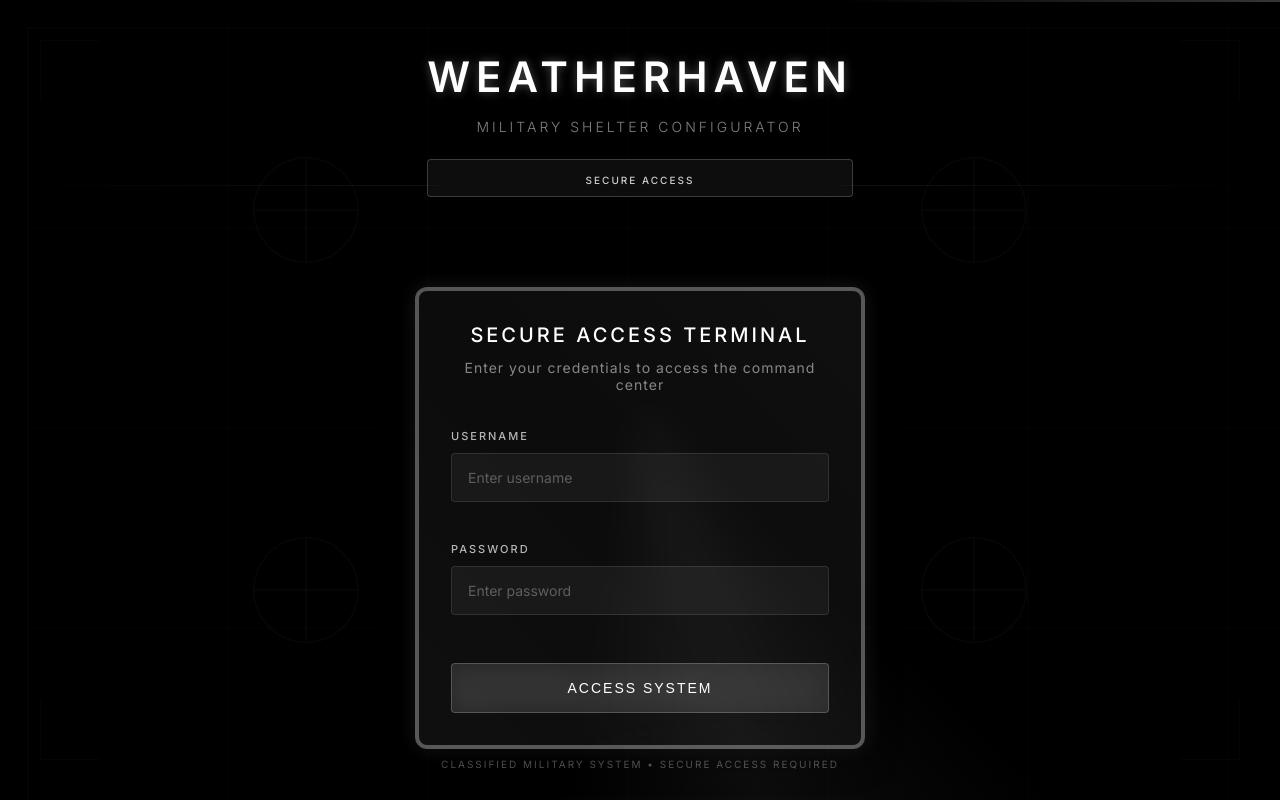
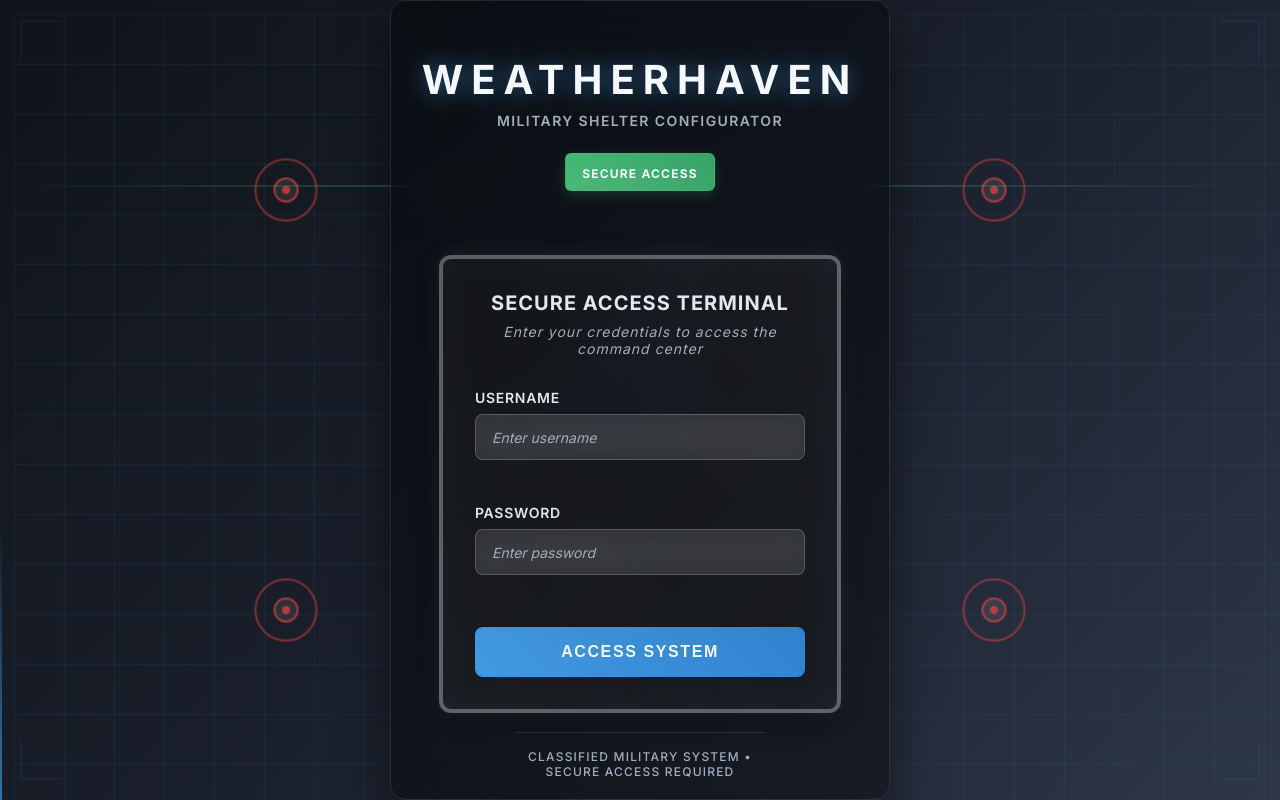
Before and after one commit to Ripper33-debug/weatherhaven-config-rescued, a React (Create React App) app: page / in a window 1280 px wide. Built offline with nearby package versions, Linux system fonts and the light colour scheme.

Commit message:
Enhanced LoginPage: Added comprehensive military-grade styling with animations and modern UI

```diff
--- /dev/null
+++ b/src/components/LoginPage.css
@@ -0,0 +1,523 @@
+/* LoginPage Component Styles */
+
+.login-container {
+  min-height: 100vh;
+  background: linear-gradient(135deg, #0f1419 0%, #1a202c 50%, #2d3748 100%);
+  display: flex;
+  align-items: center;
+  justify-content: center;
+  position: relative;
+  overflow: hidden;
+  font-family: 'Inter', -apple-system, BlinkMacSystemFont, 'Segoe UI', Roboto, sans-serif;
+}
+
+/* Animated Background */
+.login-background {
+  position: absolute;
+  top: 0;
+  left: 0;
+  right: 0;
+  bottom: 0;
+  z-index: 1;
+}
+
+.grid-overlay {
+  position: absolute;
+  top: 0;
+  left: 0;
+  right: 0;
+  bottom: 0;
+  background-image:
+    linear-gradient(rgba(66, 153, 225, 0.1) 1px, transparent 1px),
+    linear-gradient(90deg, rgba(66, 153, 225, 0.1) 1px, transparent 1px);
+  background-size: 50px 50px;
+  animation: gridMove 20s linear infinite;
+}
+
+@keyframes gridMove {
+  0% { transform: translate(0, 0); }
+  100% { transform: translate(50px, 50px); }
+}
+
+.radar-sweep {
+  position: absolute;
+  top: 50%;
+  left: 50%;
+  width: 300px;
+  height: 300px;
+  transform: translate(-50%, -50%);
+  border: 2px solid rgba(66, 153, 225, 0.3);
+  border-radius: 50%;
+  animation: radarSweep 4s linear infinite;
+}
+
+.radar-sweep::before {
+  content: '';
+  position: absolute;
+  top: 50%;
+  left: 50%;
+  width: 0;
+  height: 0;
+  border-left: 150px solid transparent;
+  border-right: 150px solid transparent;
+  border-bottom: 150px solid rgba(66, 153, 225, 0.1);
+  transform: translate(-50%, -50%) rotate(0deg);
+  animation: radarRotate 4s linear infinite;
+}
+
+@keyframes radarSweep {
+  0% { opacity: 0.3; }
+  50% { opacity: 0.8; }
+  100% { opacity: 0.3; }
+}
+
+@keyframes radarRotate {
+  0% { transform: translate(-50%, -50%) rotate(0deg); }
+  100% { transform: translate(-50%, -50%) rotate(360deg); }
+}
+
+.targeting-reticle {
+  position: absolute;
+  width: 60px;
+  height: 60px;
+  border: 2px solid rgba(239, 68, 68, 0.6);
+  border-radius: 50%;
+  animation: reticlePulse 2s ease-in-out infinite;
+}
+
+.targeting-reticle::before {
+  content: '';
+  position: absolute;
+  top: 50%;
+  left: 50%;
+  width: 20px;
+  height: 20px;
+  border: 2px solid rgba(239, 68, 68, 0.8);
+  border-radius: 50%;
+  transform: translate(-50%, -50%);
+}
+
+.targeting-reticle::after {
+  content: '';
+  position: absolute;
+  top: 50%;
+  left: 50%;
+  width: 8px;
+  height: 8px;
+  background: rgba(239, 68, 68, 0.9);
+  border-radius: 50%;
+  transform: translate(-50%, -50%);
+}
+
+.top-left { top: 10%; left: 10%; }
+.top-right { top: 10%; right: 10%; }
+.bottom-left { bottom: 10%; left: 10%; }
+.bottom-right { bottom: 10%; right: 10%; }
+
+@keyframes reticlePulse {
+  0%, 100% { transform: scale(1); opacity: 0.6; }
+  50% { transform: scale(1.1); opacity: 1; }
+}
+
+.data-stream {
+  position: absolute;
+  top: 0;
+  right: 0;
+  width: 2px;
+  height: 100%;
+  background: linear-gradient(to bottom, transparent, #4299e1, transparent);
+  animation: dataStream 3s linear infinite;
+}
+
+@keyframes dataStream {
+  0% { transform: translateY(-100%); }
+  100% { transform: translateY(100vh); }
+}
+
+.scan-line {
+  position: absolute;
+  left: 0;
+  right: 0;
+  height: 2px;
+  background: linear-gradient(90deg, transparent, #48bb78, transparent);
+  animation: scanMove 3s ease-in-out infinite;
+}
+
+@keyframes scanMove {
+  0%, 100% { opacity: 0.3; }
+  50% { opacity: 1; }
+}
+
+.corner-accent {
+  position: absolute;
+  width: 40px;
+  height: 40px;
+  border: 2px solid rgba(66, 153, 225, 0.4);
+}
+
+.corner-accent.top-left {
+  top: 20px;
+  left: 20px;
+  border-right: none;
+  border-bottom: none;
+}
+
+.corner-accent.top-right {
+  top: 20px;
+  right: 20px;
+  border-left: none;
+  border-bottom: none;
+}
+
+.corner-accent.bottom-left {
+  bottom: 20px;
+  left: 20px;
+  border-right: none;
+  border-top: none;
+}
+
+.corner-accent.bottom-right {
+  bottom: 20px;
+  right: 20px;
+  border-left: none;
+  border-top: none;
+}
+
+/* Main Content */
+.login-content {
+  position: relative;
+  z-index: 10;
+  background: rgba(0, 0, 0, 0.4);
+  backdrop-filter: blur(20px);
+  border: 1px solid rgba(255, 255, 255, 0.1);
+  border-radius: 1rem;
+  padding: 3rem;
+  max-width: 500px;
+  width: 90%;
+  box-shadow: 0 25px 50px rgba(0, 0, 0, 0.5);
+  animation: loginFadeIn 1s ease-out;
+}
+
+@keyframes loginFadeIn {
+  from {
+    opacity: 0;
+    transform: translateY(30px) scale(0.95);
+  }
+  to {
+    opacity: 1;
+    transform: translateY(0) scale(1);
+  }
+}
+
+/* Header */
+.login-header {
+  text-align: center;
+  margin-bottom: 2rem;
+}
+
+.logo-container {
+  margin-bottom: 2rem;
+}
+
+.system-title {
+  font-size: 2.5rem;
+  font-weight: 900;
+  color: #f7fafc;
+  margin: 0;
+  letter-spacing: 0.2em;
+  text-shadow: 0 0 20px rgba(66, 153, 225, 0.5);
+  animation: titleGlow 3s ease-in-out infinite;
+}
+
+@keyframes titleGlow {
+  0%, 100% { text-shadow: 0 0 20px rgba(66, 153, 225, 0.5); }
+  50% { text-shadow: 0 0 30px rgba(66, 153, 225, 0.8); }
+}
+
+.system-subtitle {
+  font-size: 0.875rem;
+  color: #a0aec0;
+  margin: 0.5rem 0;
+  text-transform: uppercase;
+  letter-spacing: 0.1em;
+  font-weight: 600;
+}
+
+.security-badge {
+  display: inline-block;
+  background: linear-gradient(45deg, #48bb78, #38a169);
+  padding: 0.5rem 1rem;
+  border-radius: 0.375rem;
+  margin-top: 1rem;
+  border: 1px solid rgba(72, 187, 120, 0.3);
+  box-shadow: 0 4px 12px rgba(72, 187, 120, 0.2);
+}
+
+.badge-text {
+  color: #f7fafc;
+  font-size: 0.75rem;
+  font-weight: 700;
+  text-transform: uppercase;
+  letter-spacing: 0.1em;
+}
+
+/* Form Container */
+.login-form-container {
+  margin-bottom: 2rem;
+}
+
+.form-header {
+  text-align: center;
+  margin-bottom: 2rem;
+}
+
+.form-header h2 {
+  font-size: 1.25rem;
+  color: #e2e8f0;
+  margin: 0 0 0.5rem 0;
+  font-weight: 700;
+  text-transform: uppercase;
+  letter-spacing: 0.05em;
+}
+
+.form-header p {
+  font-size: 0.875rem;
+  color: #a0aec0;
+  margin: 0;
+  font-style: italic;
+}
+
+/* Form */
+.login-form {
+  display: flex;
+  flex-direction: column;
+  gap: 1.5rem;
+}
+
+.input-group {
+  display: flex;
+  flex-direction: column;
+  gap: 0.5rem;
+}
+
+.input-group label {
+  font-size: 0.875rem;
+  color: #e2e8f0;
+  font-weight: 600;
+  text-transform: uppercase;
+  letter-spacing: 0.05em;
+}
+
+.login-input {
+  padding: 0.75rem 1rem;
+  background: rgba(255, 255, 255, 0.1);
+  border: 1px solid rgba(255, 255, 255, 0.2);
+  border-radius: 0.5rem;
+  color: #f7fafc;
+  font-size: 1rem;
+  transition: all 0.3s ease;
+  backdrop-filter: blur(10px);
+}
+
+.login-input::placeholder {
+  color: #a0aec0;
+  font-style: italic;
+}
+
+.login-input:focus {
+  outline: none;
+  border-color: #4299e1;
+  box-shadow: 0 0 0 3px rgba(66, 153, 225, 0.1);
+  background: rgba(255, 255, 255, 0.15);
+}
+
+.login-input:disabled {
+  opacity: 0.5;
+  cursor: not-allowed;
+}
+
+/* Error Message */
+.error-message {
+  background: rgba(239, 68, 68, 0.2);
+  border: 1px solid rgba(239, 68, 68, 0.3);
+  color: #feb2b2;
+  padding: 0.75rem;
+  border-radius: 0.5rem;
+  font-size: 0.875rem;
+  text-align: center;
+  animation: errorShake 0.5s ease-in-out;
+}
+
+@keyframes errorShake {
+  0%, 100% { transform: translateX(0); }
+  25% { transform: translateX(-5px); }
+  75% { transform: translateX(5px); }
+}
+
+/* Login Button */
+.login-button {
+  background: linear-gradient(45deg, #4299e1, #3182ce);
+  border: none;
+  color: #f7fafc;
+  padding: 1rem 2rem;
+  border-radius: 0.5rem;
+  font-size: 1rem;
+  font-weight: 700;
+  text-transform: uppercase;
+  letter-spacing: 0.1em;
+  cursor: pointer;
+  transition: all 0.3s ease;
+  position: relative;
+  overflow: hidden;
+  display: flex;
+  align-items: center;
+  justify-content: center;
+  gap: 0.5rem;
+  min-height: 3rem;
+}
+
+.login-button::before {
+  content: '';
+  position: absolute;
+  top: 0;
+  left: -100%;
+  width: 100%;
+  height: 100%;
+  background: linear-gradient(90deg, transparent, rgba(255, 255, 255, 0.2), transparent);
+  transition: left 0.5s ease;
+}
+
+.login-button:hover::before {
+  left: 100%;
+}
+
+.login-button:hover {
+  background: linear-gradient(45deg, #3182ce, #2c5282);
+  transform: translateY(-2px);
+  box-shadow: 0 8px 25px rgba(66, 153, 225, 0.3);
+}
+
+.login-button:active {
+  transform: translateY(0);
+}
+
+.login-button:disabled {
+  opacity: 0.6;
+  cursor: not-allowed;
+  transform: none;
+}
+
+/* Loading Spinner */
+.loading-spinner {
+  display: flex;
+  align-items: center;
+  justify-content: center;
+}
+
+.spinner {
+  width: 20px;
+  height: 20px;
+  border: 2px solid rgba(255, 255, 255, 0.3);
+  border-top: 2px solid #f7fafc;
+  border-radius: 50%;
+  animation: spin 1s linear infinite;
+  margin-right: 0.5rem;
+}
+
+@keyframes spin {
+  0% { transform: rotate(0deg); }
+  100% { transform: rotate(360deg); }
+}
+
+/* Footer */
+.login-footer {
+  text-align: center;
+  padding-top: 1rem;
+  border-top: 1px solid rgba(255, 255, 255, 0.1);
+}
+
+.login-footer p {
+  font-size: 0.75rem;
+  color: #a0aec0;
+  margin: 0;
+  text-transform: uppercase;
+  letter-spacing: 0.1em;
+  font-weight: 500;
+}
+
+/* Responsive Design */
+@media (max-width: 768px) {
+  .login-content {
+    padding: 2rem;
+    margin: 1rem;
+  }
+
+  .system-title {
+    font-size: 2rem;
+  }
+
+  .targeting-reticle {
+    width: 40px;
+    height: 40px;
+  }
+
+  .targeting-reticle::before {
+    width: 15px;
+    height: 15px;
+  }
+
+  .targeting-reticle::after {
+    width: 6px;
+    height: 6px;
+  }
+
+  .radar-sweep {
+    width: 200px;
+    height: 200px;
+  }
+
+  .radar-sweep::before {
+    border-left: 100px solid transparent;
+    border-right: 100px solid transparent;
+    border-bottom: 100px solid rgba(66, 153, 225, 0.1);
+  }
+}
+
+@media (max-width: 480px) {
+  .login-content {
+    padding: 1.5rem;
+  }
+
+  .system-title {
+    font-size: 1.75rem;
+  }
+
+  .login-button {
+    padding: 0.875rem 1.5rem;
+    font-size: 0.875rem;
+  }
+}
+
+/* Keyboard Focus Styles */
+.login-input:focus-visible,
+.login-button:focus-visible {
+  outline: 2px solid #4299e1;
+  outline-offset: 2px;
+}
+
+/* High Contrast Mode Support */
+@media (prefers-contrast: high) {
+  .login-container {
+    background: #000;
+  }
+
+  .login-content {
+    background: #111;
+    border-color: #333;
+  }
+
+  .login-input {
+    background: #222;
+    border-color: #444;
+  }
+}
--- a/src/components/LoginPage.tsx
+++ b/src/components/LoginPage.tsx
@@ -1,6 +1,7 @@
 import React, { useState, useEffect } from 'react';
 import { User } from '../App';
 import { validateCredentials } from '../config/users';
+import './LoginPage.css';
 
 interface LoginPageProps {
   onLogin: (user: User) => void;
```
